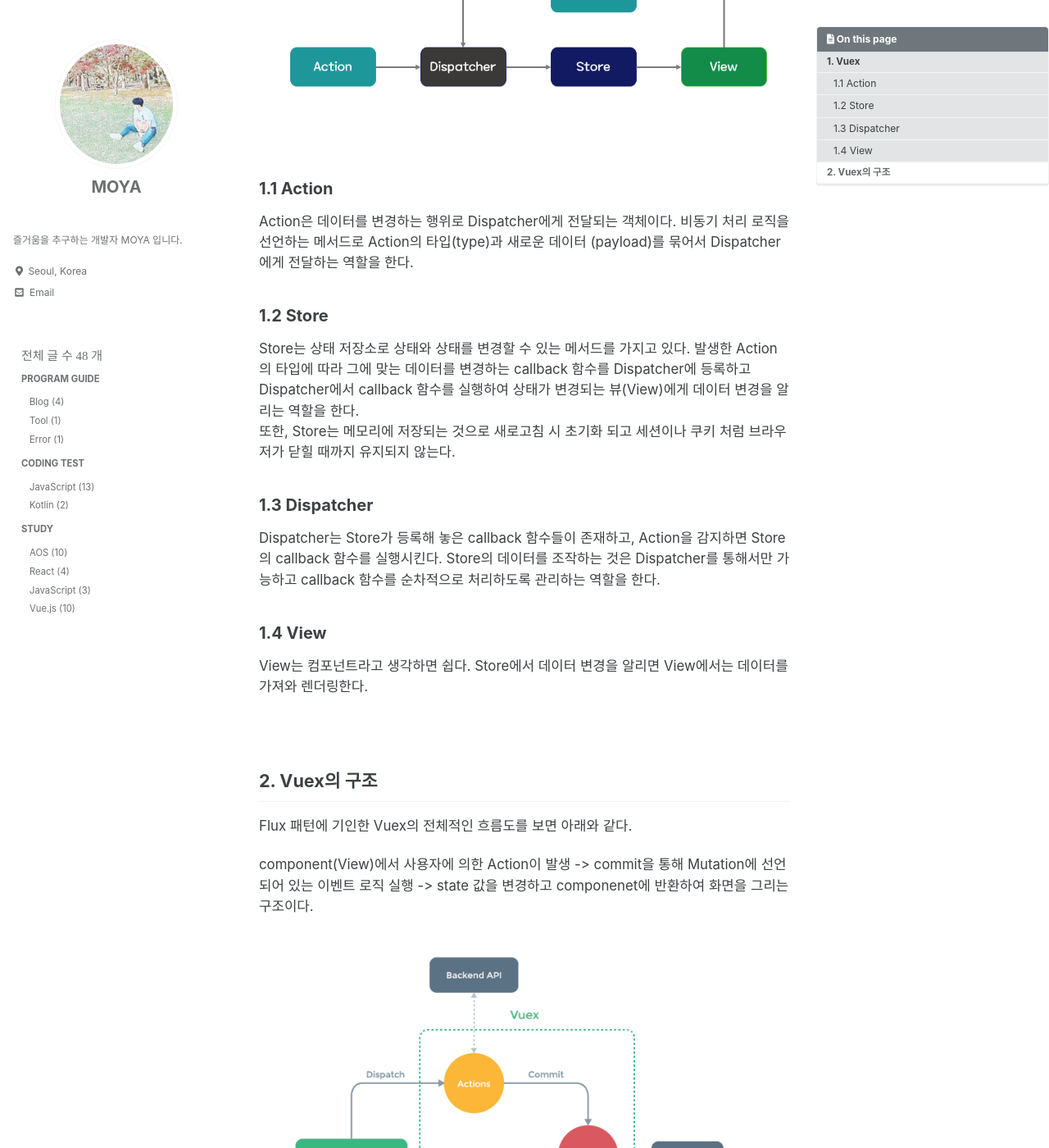
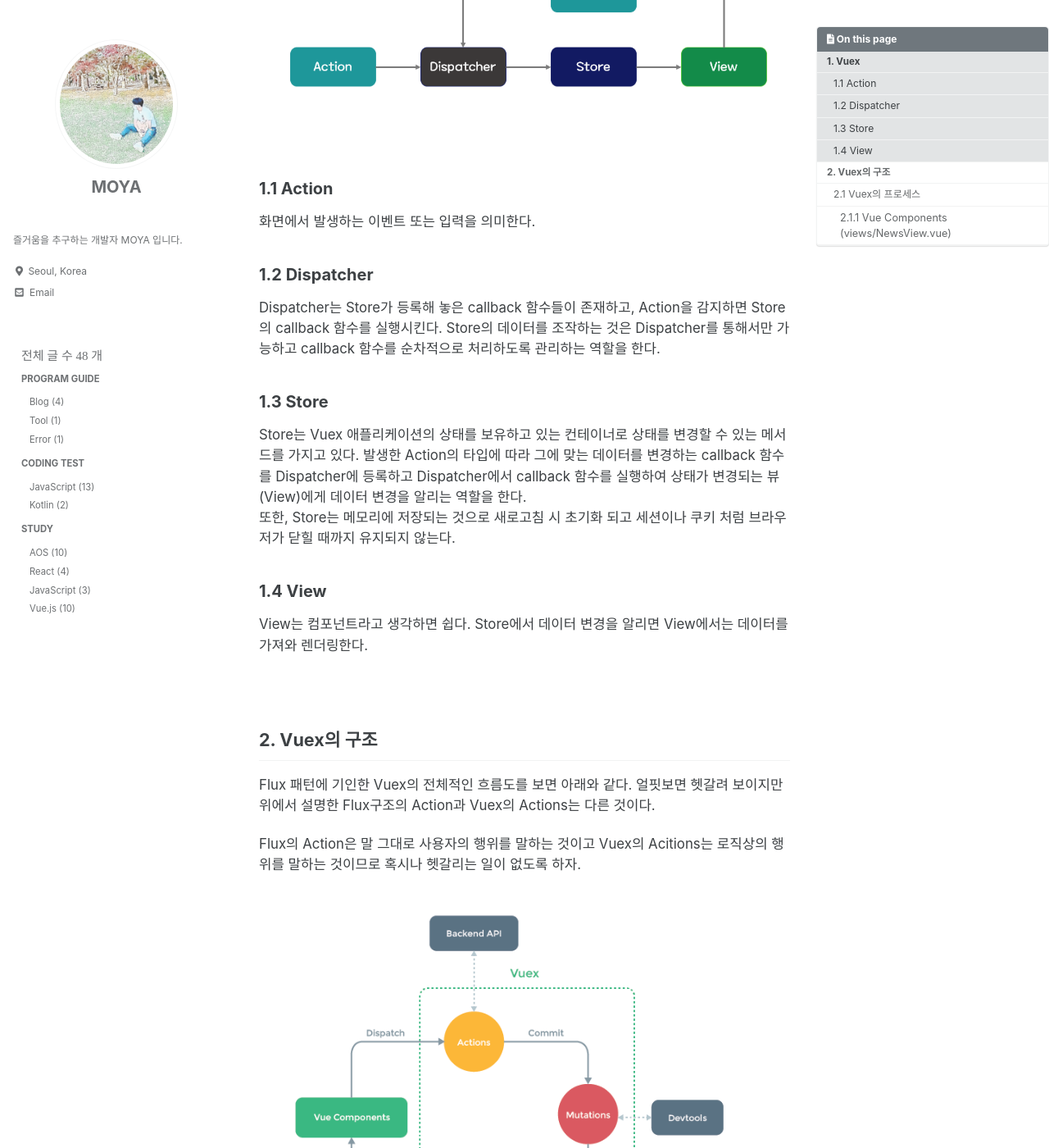
Before and after one commit to kdc7140/kdc7140.github.io, a Jekyll site: the page built from _posts/study/2022-10-03-vue008.md, in a window 1280 px wide and 1400 px high, scrolled down 855 px. Shown: the whole window at 82% size. Built offline with Jekyll 4.4.1, drawn with Linux system fonts in a browser that asks for light colours; cached includes are drawn as plain includes; some web fonts are replaced; some of the changed lines change nothing that is shown; some of the changed text lies outside the part shown.

Commit message:
add vuex structure sample

````diff
--- a/_posts/study/2022-10-03-vue008.md
+++ b/_posts/study/2022-10-03-vue008.md
@@ -34,20 +34,20 @@
 
 ### 1.1 Action
 
-Action은 데이터를 변경하는 행위로 Dispatcher에게 전달되는 객체이다. 비동기 처리 로직을 선언하는 메서드로 Action의 타입(type)과 새로운 데이터 (payload)를 묶어서 Dispatcher에게 전달하는 역할을 한다.
+화면에서 발생하는 이벤트 또는 입력을 의미한다.
 
 
-### 1.2 Store
-
-Store는 상태 저장소로 상태와 상태를 변경할 수 있는 메서드를 가지고 있다. 발생한 Action의 타입에 따라 그에 맞는 데이터를 변경하는 callback 함수를 Dispatcher에 등록하고 Dispatcher에서 callback 함수를 실행하여 상태가 변경되는 뷰(View)에게 데이터 변경을 알리는 역할을 한다.<br/>
-또한, Store는 메모리에 저장되는 것으로 새로고침 시 초기화 되고 세션이나 쿠키 처럼 브라우저가 닫힐 때까지 유지되지 않는다.
-
-
-
-### 1.3 Dispatcher
+### 1.2 Dispatcher
 
 Dispatcher는 Store가 등록해 놓은 callback 함수들이 존재하고, Action을 감지하면 Store의 callback 함수를 실행시킨다.
 Store의 데이터를 조작하는 것은 Dispatcher를 통해서만 가능하고 callback 함수를 순차적으로 처리하도록 관리하는 역할을 한다.
+
+
+### 1.3 Store
+
+Store는 Vuex 애플리케이션의 상태를 보유하고 있는 컨테이너로 상태를 변경할 수 있는 메서드를 가지고 있다.
+발생한 Action의 타입에 따라 그에 맞는 데이터를 변경하는 callback 함수를 Dispatcher에 등록하고 Dispatcher에서 callback 함수를 실행하여 상태가 변경되는 뷰(View)에게 데이터 변경을 알리는 역할을 한다.<br/>
+또한, Store는 메모리에 저장되는 것으로 새로고침 시 초기화 되고 세션이나 쿠키 처럼 브라우저가 닫힐 때까지 유지되지 않는다.
 
 
 ### 1.4 View
@@ -61,8 +61,148 @@
 
 ## 2. Vuex의 구조
 
-Flux 패턴에 기인한 Vuex의 전체적인 흐름도를 보면 아래와 같다.
+Flux 패턴에 기인한 Vuex의 전체적인 흐름도를 보면 아래와 같다. 얼핏보면 헷갈려 보이지만 위에서 설명한 Flux구조의 Action과 Vuex의 Actions는 다른 것이다.
 
-component(View)에서 사용자에 의한 Action이 발생 -> commit을 통해 Mutation에 선언되어 있는 이벤트 로직 실행 -> state 값을 변경하고 componenet에 반환하여 화면을 그리는 구조이다.
+Flux의 Action은 말 그대로 사용자의 행위를 말하는 것이고 Vuex의 Acitions는 로직상의 행위를 말하는 것이므로 혹시나 헷갈리는 일이 없도록 하자.
 
 <img src="/assets/images/vuex_structure.PNG"><br/><br/>
+
+위의 이미지를 기반으로 간단하게 예를 들어보자.
+
+
+
+### 2.1 Vuex의 프로세스
+
+해커스라는 웹 사이트에서 제공하는 api를 사용해서 데이터를 가져오는 예제이다.
+
+
+
+#### 2.1.1 Vue Components (views/NewsView.vue)
+
+created()가 호출면서 내부에 있는 코드를 실행하는데 dispatch를 사용해서 action의 FETCH_NEWS를 실행시킨다.(Actions은 dispatch로 호출할 수 있다.
+
+<template> 내부의 코드는 html로 화면을 구성하는 부분으로 프로세스가 완료되고 나면 최종적으로 결과과 화면에 보여지게 된다.
+
+```javaScript
+<template>
+	<div>
+		<p v-for="item in this.$store.state.news">
+			<a v-bind:href="item.url">{{ item.title }}</a>
+		</p>
+  </div>
+</template>
+
+<script>
+
+export default {
+	created(){
+		this.$store.dispatch('FETCH_NEWS');
+	}
+}
+</script>
+
+<style></style>
+```
+
+
+
+#### 2.1.2 Actions (store/actions.js)
+
+dispatch를 통해 actions의 FETCH_NEWSF를 호출하면 내부의 fetchNewsList 함수를 실행하는데 해당 함수는 api/index.js에 위치한다.(아래 2.1.3 Backend API 확인)<br/>
+통신 이후 데이터를 받아오면 응답 값을 response로 받고 context의 commit 속성을 사용해서 Mutations을 실행한다.
+
+아래 코드는 ES6의 {} 문법을 사용해서 context의 commit을 직접 꺼내서 호출한 것이다.
+이와 같이 사용하면 코드를 한결 쉽게 작성할 수 있으므로 두 개의 코드를 비교하면서 차이를 알아두도록 하자.
+
+```javaScript
+import { fetchNewsList } from '../api/index.js';
+//ES5
+FETCH_NEWS(context){
+	fetchNewsList()
+		.then(response => {
+			context.commit('SET_NEWS', response.data);
+		})
+		.catch(error => {
+			console.log(error);
+		})
+},
+
+//ES6
+FETCH_NEWS({commit}){	//context의 commit을 직접 사용하도록
+	fetchNewsList()
+		//마찬가지로 response에서 data를 바로 사용하도록 처리
+		.then(({data}) => {
+			//context 없이 바로 commit 사용 가능
+			commit('SET_NEWS', data);
+		})
+		.catch(error => {
+			console.log(error);
+		})
+},
+```
+
+
+
+#### 2.1.3 Backend API (api/index.js)
+
+사용자에 의한 이벤트가 발생(api 호출)하고 axios를 사용해서 데이터를 가져온다.
+
+```javascript
+import axios from 'axios';
+
+const config = {
+    baseUrl : 'https://api.hnpwa.com/v0/'
+}
+
+function fetchNewsList() {
+    return axios.get(`${config.baseUrl}news/1.json`);
+}
+
+export{
+    fetchNewsList,
+}
+```
+
+
+
+#### 2.1.4 Mutations
+
+Mutations는 State를 바꾸는 유일한 수단으로 함수로 구현된다. state를 받을 수 있고 두 번째 인자로 payload(data)를 받을 수 있다.
+두 번째인자로 actions에서 넘겨준 데이터를 받고 state의 상태를 변경해준다.
+
+```javascript
+export default{
+    SET_NEWS(state, data){
+        state.news = data;
+    },
+}
+```
+
+
+
+#### 2.1.5 State
+
+Mutations에서 변경한 state가 선언된 부분이다.
+
+store 내부에 선언되어 있는 state.news는 비어 있는 상태지만 Mutations에서 state.news = data를 통해 데이터를 넣어줬기 때문에 news는 최초 api 통신
+부분에서 가져온 데이터가 들어오게 된다.
+
+state의 news에 데이가 들어오고 state가 변경됨에 따라 Vue Component의 template의 html 코드가 호출되며 화면에 반영된다.
+
+```javascript
+import Vue from 'vue';
+import Vuex from 'vuex';
+
+import mutations from './mutations.js'
+import actions from './actions.js'
+
+Vue.use(Vuex);
+
+export const store = new Vuex.Store({
+    state : {
+        news : [],
+    },
+    mutations : mutations,
+    actions : actions
+});
+```
````
